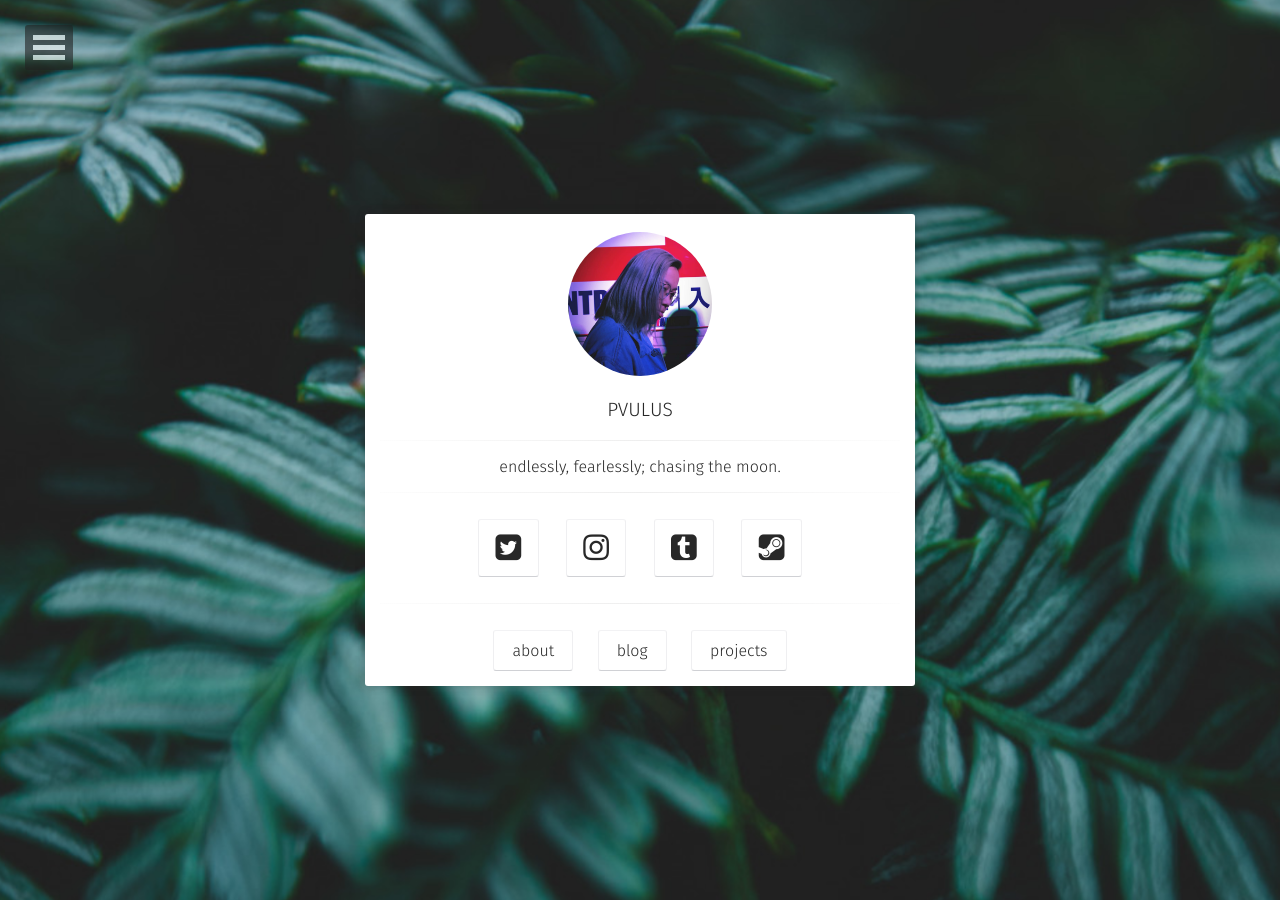
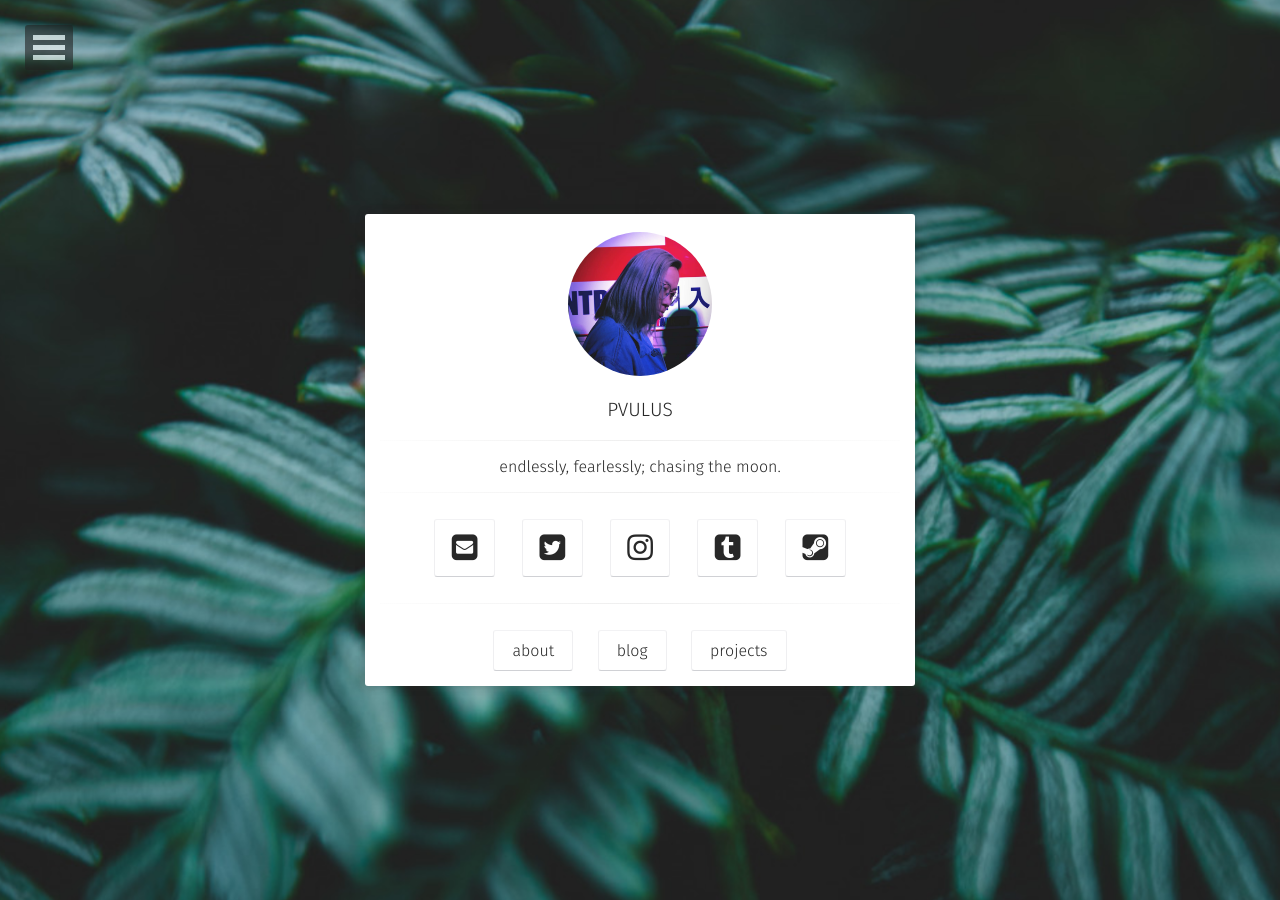
Before and after one commit to pvulus/pvulus.github.io, a Jekyll site: the page built from index.html, in a window 1280 px wide. Built offline with Jekyll 4.4.1, drawn with Linux system fonts in a browser that asks for light colours; some web fonts are replaced.

Commit message:
more blah
+ added contact details
+ more insignificant style changes

```diff
--- a/_config.yml
+++ b/_config.yml
@@ -37,7 +37,7 @@ sass:
   #ad-client:
   #ad-slot:
 #bing-verify:
-#email:
+email:              veronica.paulus@pm.me
 twitter:            deconstruct
 #facebook:           username
 #github-url:         username
--- a/_includes/nav.html
+++ b/_includes/nav.html
@@ -12,10 +12,10 @@
 					</li>
 					<li><a href="{{ site.url }}/about/"><span class="btn btn-inverse">learn more</span></a></li>
 					{% if site.email %}<li>
-                        <a href="mailto:{{ site.email }}" target="_blank" rel="noopener noreferrer"><i class="fa fa-fw fa-envelope-square"></i> Email</a>
+                        <a href="mailto:{{ site.email }}" target="_blank" rel="noopener noreferrer"><i class="fa fa-fw fa-envelope-square"></i> email</a>
                     </li>{% endif %}
                     {% if site.twitter %}<li>
-                        <a href="http://twitter.com/{{ site.twitter }}" target="_blank" rel="noopener noreferrer"><i class="fa fa-fw fa-twitter-square"></i> Twitter</a>
+                        <a href="http://twitter.com/{{ site.twitter }}" target="_blank" rel="noopener noreferrer"><i class="fa fa-fw fa-twitter-square"></i> twitter</a>
                     </li>{% endif %}
                     {% if site.facebook %}<li>
                         <a href="http://facebook.com/{{ site.facebook }}" target="_blank" rel="noopener noreferrer"><i class="fa fa-fw fa-facebook-square"></i> Facebook</a>
@@ -30,10 +30,10 @@
                         <a href="http://www.xing.com/profile/{{ site.xing }}" target="_blank" rel="noopener noreferrer"><i class="fa fa-fw fa-xing-square"></i> Xing</a>
                     </li>{% endif %}
                     {% if site.instagram %}<li>
-                        <a href="http://instagram.com/{{ site.instagram }}" target="_blank" rel="noopener noreferrer"><i class="fa fa-fw fa-instagram"></i> Instagram</a>
+                        <a href="http://instagram.com/{{ site.instagram }}" target="_blank" rel="noopener noreferrer"><i class="fa fa-fw fa-instagram"></i> instagram</a>
                     </li>{% endif %}
                     {% if site.tumblr %}<li>
-                        <a href="http://{{ site.tumblr }}.tumblr.com" target="_blank" rel="noopener noreferrer"><i class="fa fa-fw fa-tumblr-square"></i> Tumblr</a>
+                        <a href="http://{{ site.tumblr }}.tumblr.com" target="_blank" rel="noopener noreferrer"><i class="fa fa-fw fa-tumblr-square"></i> tumblr</a>
                     </li>{% endif %}
                     {% if site.github-url %}<li>
                         <a href="http://github.com/{{ site.github-url }}" target="_blank" rel="noopener noreferrer"><i class="fa fa-fw fa-github"></i> Github</a>
@@ -54,7 +54,7 @@
                         <a href="http://foursquare.com/{{ site.foursquare }}" target="_blank" rel="noopener noreferrer"><i class="fa fa-fw fa-foursquare"></i> Foursquare</a>
                     </li>{% endif %}
                     {% if site.steam %}<li>
-                        <a href="http://steamcommunity.com/id/{{ site.steam }}" target="_blank" rel="noopener noreferrer"><i class="fa fa-fw fa-steam-square"></i> Steam</a>
+                        <a href="http://steamcommunity.com/id/{{ site.steam }}" target="_blank" rel="noopener noreferrer"><i class="fa fa-fw fa-steam-square"></i> steam</a>
                     </li>{% endif %}
                     {% if site.youtube %}<li>
                         <a href="https://youtube.com/user/{{ site.youtube }}" target="_blank" rel="noopener noreferrer"><i class="fa fa-fw fa-youtube-square"></i> Youtube</a>
```
